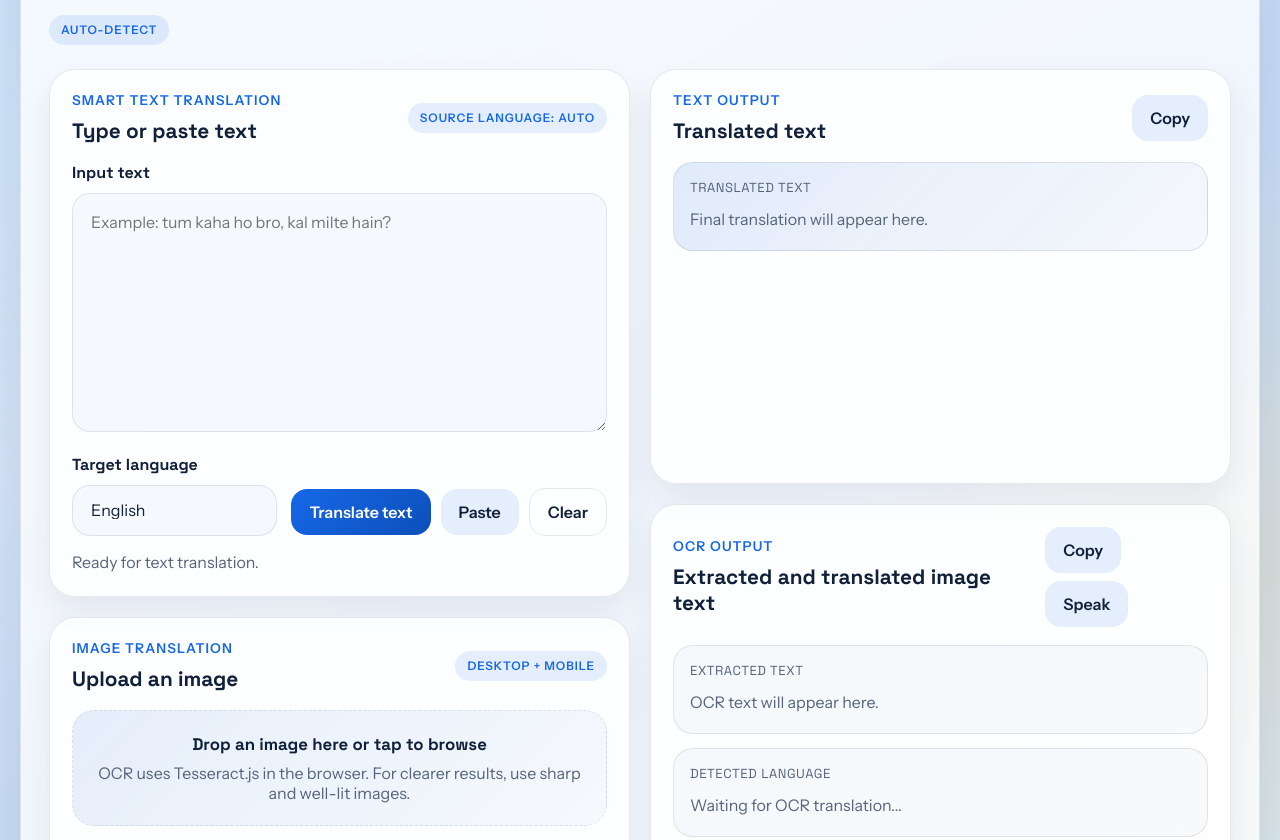
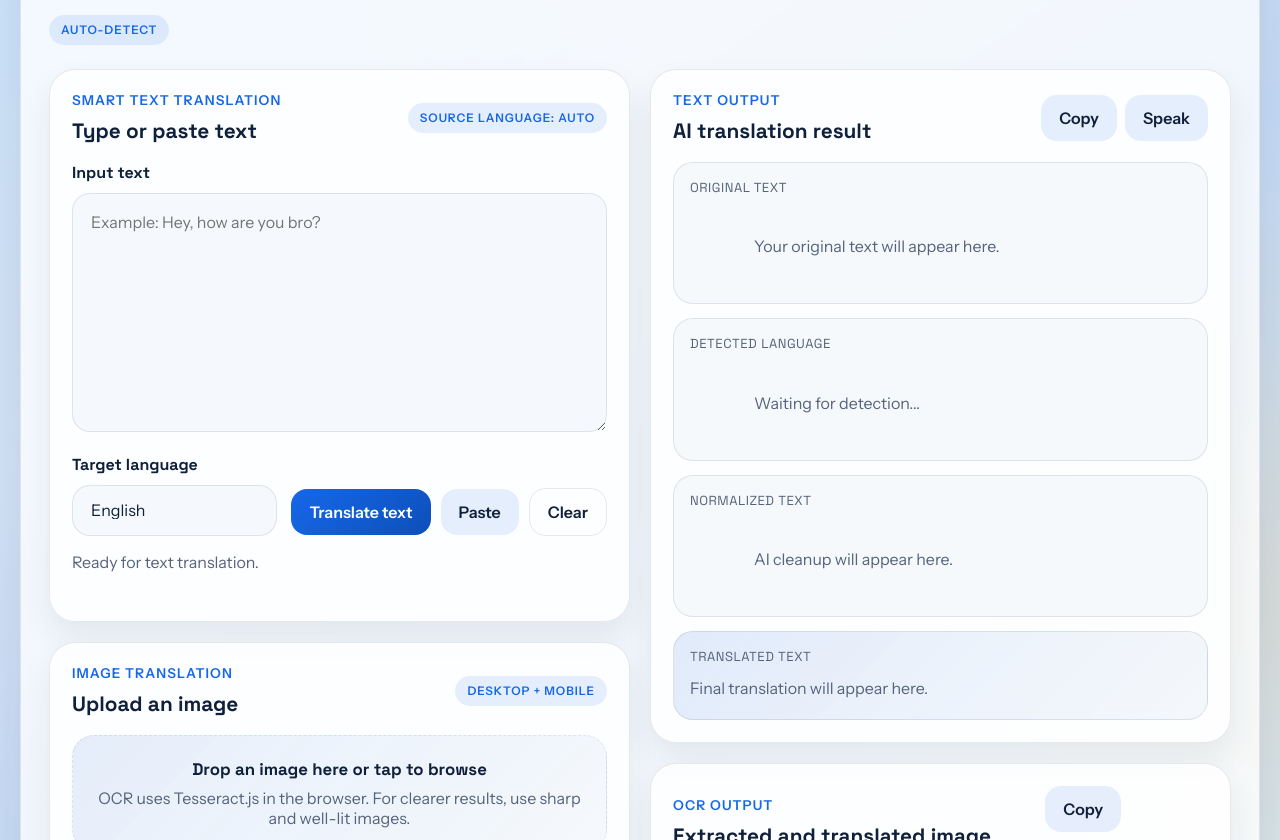
Before and after one commit to ShikharThisSide/Translator, a website: page public/index.html in a window 1280 px wide. Shown: the part 260-1100 px from the top of the page. Drawn offline with Linux system fonts and the light colour scheme.

Commit message:
new changes

```diff
--- a/public/index.html
+++ b/public/index.html
@@ -54,7 +54,7 @@
               <textarea
                 id="inputText"
                 rows="8"
-                placeholder="Example: tum kaha ho bro, kal milte hain?"
+                placeholder="Example: Hey, how are you bro?"
               ></textarea>
 
               <div class="inline-controls">
@@ -146,17 +146,41 @@
               <div class="panel-heading">
                 <div>
                   <p class="panel-kicker">Text Output</p>
-                  <h2>Translated text</h2>
+                  <h2>AI translation result</h2>
                 </div>
 
                 <div class="button-cluster compact">
                   <button id="copyTextButton" class="secondary-button" type="button">
                     Copy
                   </button>
+                  <button id="speakTextButton" class="secondary-button" type="button">
+                    Speak
+                  </button>
                 </div>
               </div>
 
               <div class="result-grid">
+                <article class="result-card">
+                  <p class="result-label">Original text</p>
+                  <p id="originalTextResult" class="result-value muted-result">
+                    Your original text will appear here.
+                  </p>
+                </article>
+
+                <article class="result-card">
+                  <p class="result-label">Detected language</p>
+                  <p id="detectedLanguageResult" class="result-value muted-result">
+                    Waiting for detection...
+                  </p>
+                </article>
+
+                <article class="result-card">
+                  <p class="result-label">Normalized text</p>
+                  <p id="normalizedTextResult" class="result-value muted-result">
+                    AI cleanup will appear here.
+                  </p>
+                </article>
+
                 <article class="result-card accent-card">
                   <p class="result-label">Translated text</p>
                   <p id="translatedTextResult" class="result-value">
```
